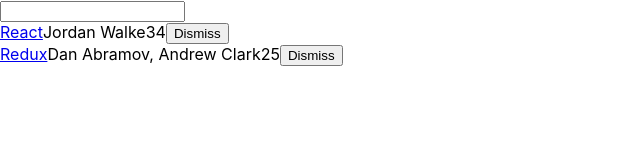
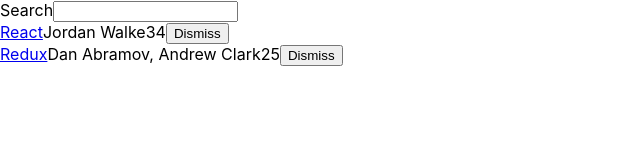
Before and after one commit to TheKetan2/road-to-react-2020, a React (Create React App) app: page / in a window 1280 px wide. Shown: the top 160 px of the page, without its empty margins (0-640 px from the left). Built offline with nearby package versions, Linux system fonts and the light colour scheme.

Commit message:
Reusable components

```diff
--- a/src/App.js
+++ b/src/App.js
@@ -73,11 +73,13 @@
       //   <List />
       // </div>
       <div className="App">
-        <Search value={searchTerm} onChange={this.onSearchChange} />
+        <Search value={searchTerm} onChange={this.onSearchChange}>
+          Search
+        </Search>
         <Table
           list={list}
           pattern={searchTerm}
-          onDissmis={this.onDismiss}
+          onDismiss={this.onDismiss}
           isSearched={this.isSearched}
         />
         {/* <form>
@@ -116,9 +118,10 @@
 
 class Search extends Component {
   render() {
-    const { value, onChange } = this.props;
+    const { value, onChange, children } = this.props;
     return (
       <form>
+        {children}
         <input type="text" value={value} onChange={onChange} />
       </form>
     );
@@ -127,7 +130,7 @@
 
 class Table extends Component {
   render() {
-    const { list, pattern, onDismiss, isSearched } = this.props;
+    const { list, pattern, onDismiss, isSearched, children } = this.props;
     return (
       <div>
         {list.filter(isSearched(pattern)).map((item) => (
@@ -139,9 +142,10 @@
             <span>{item.num_comments}</span>
             <span>{item.points}</span>
             <span>
-              <button onClick={() => onDismiss(item.objectID)} type="button">
+              <Button onClick={() => onDismiss(item.objectID)}>Dismiss</Button>
+              {/* <button onClick={() => onDismiss(item.objectID)} type="button">
                 Dismiss
-              </button>
+              </button> */}
             </span>
           </div>
         ))}
@@ -149,6 +153,17 @@
     );
   }
 }
+
+class Button extends Component {
+  render() {
+    const { onClick, className = "", children } = this.props;
+    return (
+      <button onClick={onClick} className={className} type={className}>
+        {children}
+      </button>
+    );
+  }
+}
 export default App;
 
 // Page No: 76 Split Up Components
```
